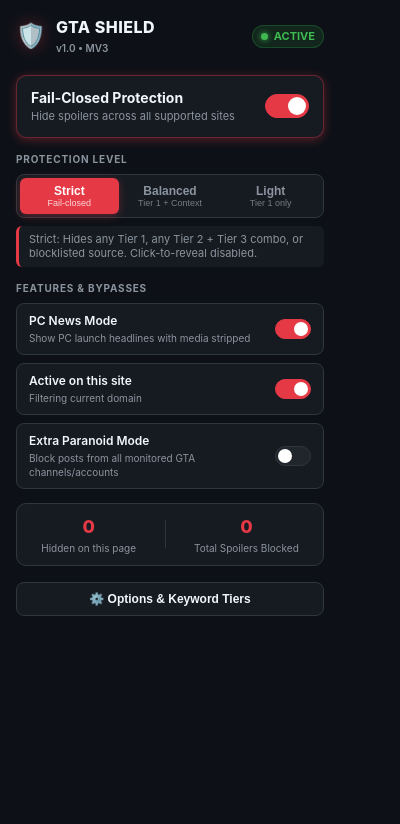
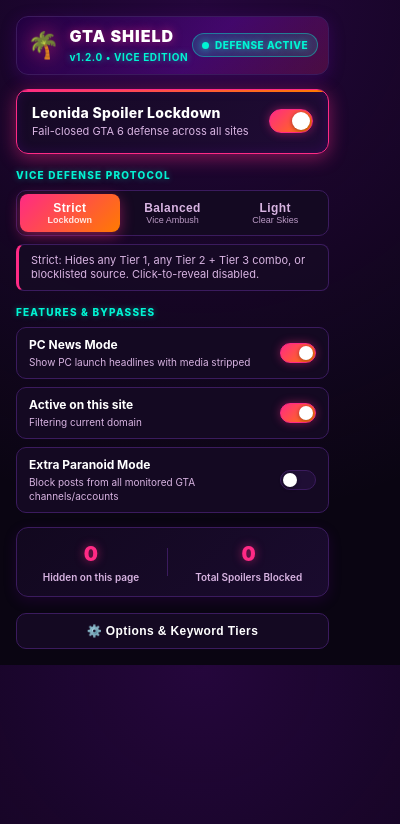
Before and after one commit to AldrinCleetus/jason, a browser extension: page ui/popup.html in a window 400 px wide. Drawn offline with Linux system fonts and the light colour scheme.

Commit message:
feat(theme): implement GTA 6 Vice City neon styling, v1.2.0 versioning, and fix Mermaid parse error

```diff
--- a/package.json
+++ b/package.json
@@ -1,6 +1,6 @@
 {
   "name": "gta-shield",
-  "version": "1.0.0",
+  "version": "1.2.0",
   "description": "Fail-closed spoiler protection blocking GTA 6 content across YouTube, Reddit, Instagram, and the web until PC launch.",
   "main": "src/engine.js",
   "scripts": {
--- a/ui/options.css
+++ b/ui/options.css
@@ -1,15 +1,20 @@
-/* GTA Shield - Options Page Styles */
+/* GTA Shield - Options Page Styles (Vice City Neon Edition) */
 :root {
-  --bg-dark: #090d16;
-  --bg-sidebar: #0f141f;
-  --bg-card: #151b28;
-  --bg-input: #1e2638;
-  --accent-red: #e63946;
-  --accent-cyan: #00b4d8;
-  --accent-green: #2ea043;
-  --border: #242c3d;
-  --text-main: #f0f6fc;
-  --text-muted: #8b949e;
+  --bg-dark: #0a0512;
+  --bg-sidebar: #120820;
+  --bg-card: #180b2a;
+  --bg-input: #23103c;
+  --accent-pink: #ff2a85;
+  --accent-pink-glow: rgba(255, 42, 133, 0.4);
+  --accent-purple: #7209b7;
+  --accent-cyan: #00f5d4;
+  --accent-cyan-glow: rgba(0, 245, 212, 0.4);
+  --accent-orange: #ff7b00;
+  --accent-red: #ff2a85;
+  --accent-green: #00f5d4;
+  --border: #351554;
+  --text-main: #fce7f3;
+  --text-muted: #c9a4d8;
 }
 
 * {
@@ -95,9 +100,10 @@ body {
 }
 
 .nav-item.active {
-  background-color: var(--accent-red);
+  background: linear-gradient(135deg, #ff2a85 0%, #ff7b00 100%);
   color: #ffffff;
-  box-shadow: 0 4px 12px rgba(230, 57, 70, 0.3);
+  box-shadow: 0 4px 14px var(--accent-pink-glow);
+  font-weight: 700;
 }
 
 .sidebar-footer {
--- a/ui/popup.css
+++ b/ui/popup.css
@@ -1,15 +1,19 @@
-/* GTA Shield - Popup Dark Theme Styles */
+/* GTA Shield - Vice City Neon Edition Styles */
 :root {
-  --bg-primary: #0d1117;
-  --bg-secondary: #161b22;
-  --bg-tertiary: #21262d;
-  --accent-red: #e63946;
-  --accent-red-glow: rgba(230, 57, 70, 0.35);
-  --accent-cyan: #00b4d8;
-  --text-main: #f0f6fc;
-  --text-muted: #8b949e;
-  --border-color: #30363d;
-  --success-green: #2ea043;
+  --bg-primary: #0a0512;
+  --bg-secondary: #140922;
+  --bg-tertiary: #1f0e35;
+  --accent-pink: #ff2a85;
+  --accent-pink-glow: rgba(255, 42, 133, 0.45);
+  --accent-purple: #7209b7;
+  --accent-cyan: #00f5d4;
+  --accent-cyan-glow: rgba(0, 245, 212, 0.45);
+  --accent-orange: #ff7b00;
+  --text-main: #fce7f3;
+  --text-muted: #d8b4e2;
+  --border-color: #3b1b5e;
+  --border-glow: rgba(255, 42, 133, 0.3);
+  --success-green: #00f5d4;
 }
 
 * {
@@ -19,13 +23,14 @@
 }
 
 body {
-  width: 340px;
+  width: 345px;
   background-color: var(--bg-primary);
   color: var(--text-main);
-  font-family: -apple-system, BlinkMacSystemFont, "Segoe UI", Roboto, Helvetica, Arial, sans-serif;
+  font-family: -apple-system, BlinkMacSystemFont, "Segoe UI", Roboto, "Helvetica Neue", sans-serif;
   font-size: 13px;
   line-height: 1.4;
   user-select: none;
+  background-image: radial-gradient(circle at 50% 0%, rgba(114, 9, 183, 0.25) 0%, transparent 75%);
 }
 
 .popup-container {
@@ -40,7 +45,11 @@ body {
   display: flex;
   justify-content: space-between;
   align-items: center;
-  padding-bottom: 4px;
+  padding: 8px 10px;
+  background: linear-gradient(135deg, rgba(36, 0, 70, 0.8) 0%, rgba(114, 9, 183, 0.4) 60%, rgba(255, 42, 133, 0.2) 100%);
+  border: 1px solid var(--border-color);
+  border-radius: 12px;
+  box-shadow: 0 4px 16px rgba(114, 9, 183, 0.25);
 }
 
 .logo-area {
@@ -50,52 +59,59 @@ body {
 }
 
 .shield-icon {
-  font-size: 24px;
-  filter: drop-shadow(0 0 8px var(--accent-red-glow));
+  font-size: 26px;
+  filter: drop-shadow(0 0 10px rgba(255, 42, 133, 0.7));
 }
 
 .title-group h1 {
   font-size: 16px;
-  font-weight: 800;
-  letter-spacing: 0.5px;
-  color: var(--text-main);
+  font-weight: 900;
+  letter-spacing: 1px;
+  color: #ffffff;
+  text-shadow: 0 0 10px rgba(255, 42, 133, 0.6);
+  text-transform: uppercase;
 }
 
 .version-badge {
   font-size: 10px;
-  color: var(--text-muted);
-  font-weight: 600;
+  color: var(--accent-cyan);
+  font-weight: 700;
+  letter-spacing: 0.6px;
+  text-shadow: 0 0 6px rgba(0, 245, 212, 0.5);
 }
 
 .status-indicator {
   display: flex;
   align-items: center;
   gap: 6px;
-  background: rgba(46, 160, 67, 0.15);
-  color: #3fb950;
-  border: 1px solid rgba(46, 160, 67, 0.3);
-  padding: 3px 8px;
+  background: rgba(0, 245, 212, 0.15);
+  color: var(--accent-cyan);
+  border: 1px solid rgba(0, 245, 212, 0.4);
+  padding: 4px 9px;
   border-radius: 20px;
-  font-size: 11px;
-  font-weight: 700;
+  font-size: 10px;
+  font-weight: 800;
+  letter-spacing: 0.5px;
+  text-shadow: 0 0 6px rgba(0, 245, 212, 0.6);
 }
 
 .status-indicator.disabled {
   background: rgba(139, 148, 158, 0.15);
-  color: var(--text-muted);
+  color: #8b949e;
   border-color: rgba(139, 148, 158, 0.3);
+  text-shadow: none;
 }
 
 .status-dot {
   width: 7px;
   height: 7px;
   border-radius: 50%;
-  background-color: #3fb950;
-  box-shadow: 0 0 6px #3fb950;
+  background-color: var(--accent-cyan);
+  box-shadow: 0 0 8px var(--accent-cyan);
 }
 
 .status-indicator.disabled .status-dot {
-  background-color: var(--text-muted);
+  background-color: #8b949e;
   box-shadow: none;
 }
 
@@ -103,13 +119,26 @@ body {
 .card {
   background-color: var(--bg-secondary);
   border: 1px solid var(--border-color);
-  border-radius: 10px;
-  padding: 12px 14px;
+  border-radius: 12px;
+  padding: 13px 15px;
+  position: relative;
+  overflow: hidden;
 }
 
 .master-card {
-  border-color: rgba(230, 57, 70, 0.4);
-  box-shadow: 0 2px 10px var(--accent-red-glow);
+  border-color: var(--accent-pink);
+  box-shadow: 0 4px 18px var(--accent-pink-glow), inset 0 0 12px rgba(114, 9, 183, 0.2);
+  background: linear-gradient(135deg, #150924 0%, #200b36 100%);
+}
+
+.master-card::before {
+  content: "";
+  position: absolute;
+  top: 0;
+  left: 0;
+  right: 0;
+  height: 2px;
+  background: linear-gradient(90deg, #ff2a85 0%, #ff7b00 100%);
 }
 
 .card-content {
@@ -125,9 +154,10 @@ body {
 }
 
 .card-title {
-  font-weight: 700;
+  font-weight: 800;
   font-size: 14px;
-  color: var(--text-main);
+  color: #ffffff;
+  letter-spacing: 0.3px;
 }
 
 .card-subtitle {
@@ -144,9 +174,11 @@ body {
 
 .section-label {
   font-size: 10px;
-  font-weight: 700;
-  color: var(--text-muted);
-  letter-spacing: 0.8px;
+  font-weight: 800;
+  color: var(--accent-cyan);
+  letter-spacing: 1.2px;
+  text-transform: uppercase;
+  text-shadow: 0 0 6px rgba(0, 245, 212, 0.4);
 }
 
 /* Segmented Control */
@@ -155,9 +187,9 @@ body {
   grid-template-columns: repeat(3, 1fr);
   background-color: var(--bg-secondary);
   border: 1px solid var(--border-color);
-  border-radius: 8px;
+  border-radius: 10px;
   padding: 3px;
-  gap: 2px;
+  gap: 3px;
 }
 
 .segment {
@@ -168,41 +200,46 @@ body {
   background: transparent;
   border: none;
   color: var(--text-muted);
-  padding: 6px 4px;
-  border-radius: 6px;
+  padding: 7px 4px;
+  border-radius: 8px;
   cursor: pointer;
-  transition: all 0.2s ease;
+  transition: all 0.25s ease;
 }
 
 .segment-name {
   font-size: 12px;
-  font-weight: 700;
+  font-weight: 800;
+  letter-spacing: 0.4px;
 }
 
 .segment-sub {
   font-size: 9px;
-  opacity: 0.8;
+  opacity: 0.85;
 }
 
 .segment:hover {
-  color: var(--text-main);
+  color: #ffffff;
   background-color: var(--bg-tertiary);
 }
 
 .segment.active {
-  background-color: var(--accent-red);
+  background: linear-gradient(135deg, #ff2a85 0%, #ff7b00 100%);
   color: #ffffff;
-  box-shadow: 0 2px 8px var(--accent-red-glow);
+  box-shadow: 0 4px 14px var(--accent-pink-glow);
+  font-weight: 800;
 }
 
 .level-hint {
   font-size: 11px;
   color: var(--text-muted);
   line-height: 1.35;
-  background: rgba(33, 38, 45, 0.5);
-  padding: 6px 10px;
-  border-radius: 6px;
-  border-left: 3px solid var(--accent-red);
+  background: rgba(22, 12, 36, 0.7);
+  padding: 8px 12px;
+  border-radius: 8px;
+  border-left: 3px solid var(--accent-pink);
+  border-top: 1px solid var(--border-color);
+  border-right: 1px solid var(--border-color);
+  border-bottom: 1px solid var(--border-color);
 }
 
 /* Feature Rows */
@@ -212,8 +249,13 @@ body {
   align-items: center;
   background-color: var(--bg-secondary);
   border: 1px solid var(--border-color);
-  border-radius: 8px;
+  border-radius: 10px;
   padding: 9px 12px;
+  transition: border-color 0.2s ease;
+}
+
+.feature-row:hover {
+  border-color: rgba(255, 42, 133, 0.4);
 }
 
 .feature-info {
@@ -225,8 +267,8 @@ body {
 
 .feature-title {
   font-size: 12px;
-  font-weight: 600;
-  color: var(--text-main);
+  font-weight: 700;
+  color: #ffffff;
 }
 
 .feature-desc {
@@ -277,6 +319,7 @@ body {
   background-color: #ffffff;
   transition: 0.3s cubic-bezier(0.4, 0, 0.2, 1);
   border-radius: 50%;
+  box-shadow: 0 1px 4px rgba(0, 0, 0, 0.4);
 }
 
 .switch.small .slider:before {
@@ -287,8 +330,9 @@ body {
 }
 
 input:checked + .slider {
-  background-color: var(--accent-red);
-  border-color: var(--accent-red);
+  background: linear-gradient(135deg, #ff2a85 0%, #ff7b00 100%);
+  border-color: #ff2a85;
+  box-shadow: 0 0 10px var(--accent-pink-glow);
 }
 
 input:checked + .slider:before {
@@ -304,11 +348,12 @@ input:checked + .slider:before {
   display: flex;
   align-items: center;
   justify-content: space-around;
-  background-color: var(--bg-secondary);
+  background: linear-gradient(135deg, #12081f 0%, #1a0b2e 100%);
   border: 1px solid var(--border-color);
-  border-radius: 10px;
-  padding: 10px;
+  border-radius: 12px;
+  padding: 12px;
   text-align: center;
+  box-shadow: 0 4px 14px rgba(114, 9, 183, 0.15);
 }
 
 .stat-box {
@@ -318,14 +363,16 @@ input:checked + .slider:before {
 }
 
 .stat-value {
-  font-size: 18px;
-  font-weight: 800;
-  color: var(--accent-red);
+  font-size: 20px;
+  font-weight: 900;
+  color: var(--accent-pink);
+  text-shadow: 0 0 10px rgba(255, 42, 133, 0.6);
 }
 
 .stat-label {
   font-size: 10px;
   color: var(--text-muted);
+  font-weight: 600;
 }
 
 .stat-divider {
@@ -346,17 +393,19 @@ input:checked + .slider:before {
   justify-content: center;
   gap: 8px;
   background-color: var(--bg-secondary);
-  color: var(--text-main);
+  color: #ffffff;
   border: 1px solid var(--border-color);
-  border-radius: 8px;
-  padding: 9px;
+  border-radius: 10px;
+  padding: 10px;
   font-size: 12px;
-  font-weight: 600;
+  font-weight: 700;
   cursor: pointer;
-  transition: all 0.2s ease;
+  transition: all 0.25s ease;
+  letter-spacing: 0.4px;
 }
 
 .options-btn:hover {
-  background-color: var(--bg-tertiary);
-  border-color: var(--accent-cyan);
+  background: linear-gradient(135deg, rgba(114, 9, 183, 0.4) 0%, rgba(255, 42, 133, 0.4) 100%);
+  border-color: var(--accent-pink);
+  box-shadow: 0 0 14px var(--accent-pink-glow);
 }
--- a/ui/popup.html
+++ b/ui/popup.html
@@ -10,15 +10,15 @@
     <!-- Header -->
     <header class="header">
       <div class="logo-area">
-        <span class="shield-icon">🛡️</span>
+        <span class="shield-icon">🌴</span>
         <div class="title-group">
           <h1>GTA SHIELD</h1>
-          <span class="version-badge">v1.0 • MV3</span>
+          <span class="version-badge">v1.2.0 • VICE EDITION</span>
         </div>
       </div>
       <div class="status-indicator" id="status-pill">
         <span class="status-dot"></span>
-        <span id="status-text">ACTIVE</span>
+        <span id="status-text">DEFENSE ACTIVE</span>
       </div>
     </header>
 
@@ -26,8 +26,8 @@
     <section class="card master-card">
       <div class="card-content">
         <div class="label-group">
-          <span class="card-title">Fail-Closed Protection</span>
-          <span class="card-subtitle">Hide spoilers across all supported sites</span>
+          <span class="card-title">Leonida Spoiler Lockdown</span>
+          <span class="card-subtitle">Fail-closed GTA 6 defense across all sites</span>
         </div>
         <label class="switch">
           <input type="checkbox" id="master-toggle" checked>
@@ -38,19 +38,19 @@
 
     <!-- Protection Level Selector -->
     <section class="section">
-      <label class="section-label">PROTECTION LEVEL</label>
+      <label class="section-label">VICE DEFENSE PROTOCOL</label>
       <div class="segmented-control" id="level-control">
         <button type="button" class="segment active" data-level="strict">
           <span class="segment-name">Strict</span>
-          <span class="segment-sub">Fail-closed</span>
+          <span class="segment-sub">Lockdown</span>
         </button>
         <button type="button" class="segment" data-level="balanced">
           <span class="segment-name">Balanced</span>
-          <span class="segment-sub">Tier 1 + Context</span>
+          <span class="segment-sub">Vice Ambush</span>
         </button>
         <button type="button" class="segment" data-level="light">
           <span class="segment-name">Light</span>
-          <span class="segment-sub">Tier 1 only</span>
+          <span class="segment-sub">Clear Skies</span>
         </button>
       </div>
       <div class="level-hint" id="level-hint">
```
Also changed, not shown: scripts/generate_icons.js (+44 -35 lines), src/prehide.css (+71 -36 lines), test/test.html (+34 -23 lines), ui/options.html (+2 -2 lines), CHANGELOG.md (added), README.md, icons/icon-128.png, icons/icon-16.png, icons/icon-48.png, manifest.json.
